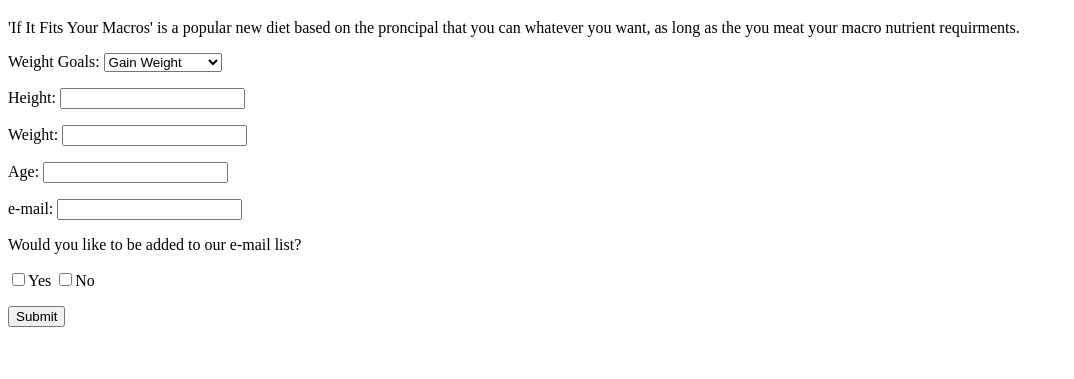
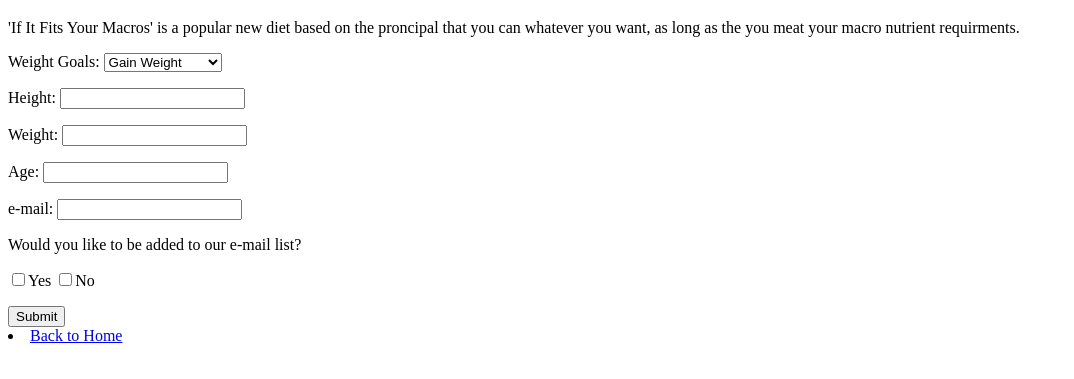
Before and after one commit to btbernheim/btbernheim.github.io, a plain HTML site: page iifympage.html in a window 1280 px wide. Shown: the part 61-440 px from the top of the page, without its empty margins (0-1074 px from the left). Drawn offline with Linux system fonts and the light colour scheme.

Commit message:
Adds href back to index.html

```diff
--- a/iifympage.html
+++ b/iifympage.html
@@ -31,5 +31,6 @@
 <p></p>
 <button type="submit">Submit</button>
 </form>
+<li><a href="index.html">Back to Home</a></li>
 </body>
 </html>
```
